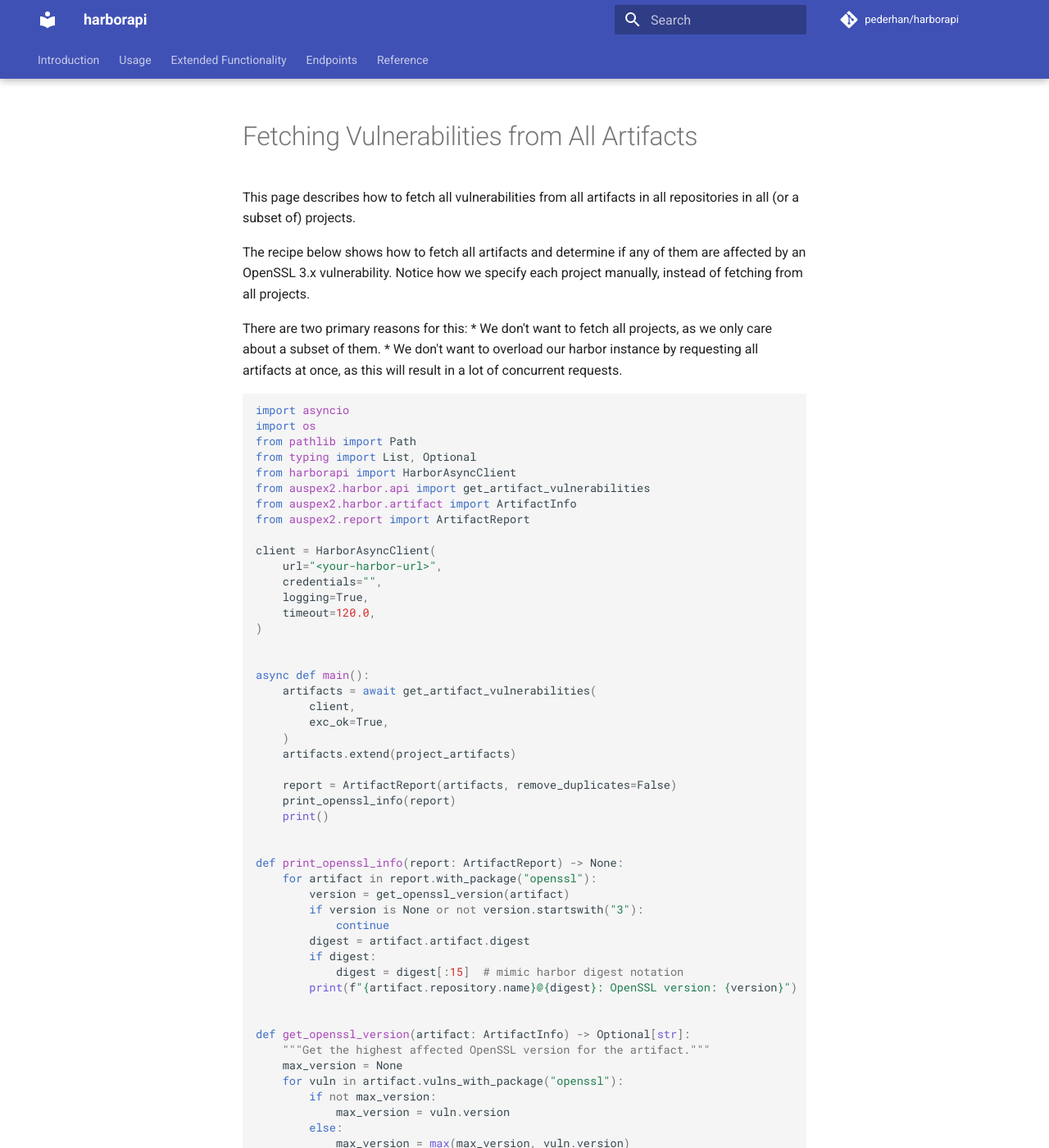
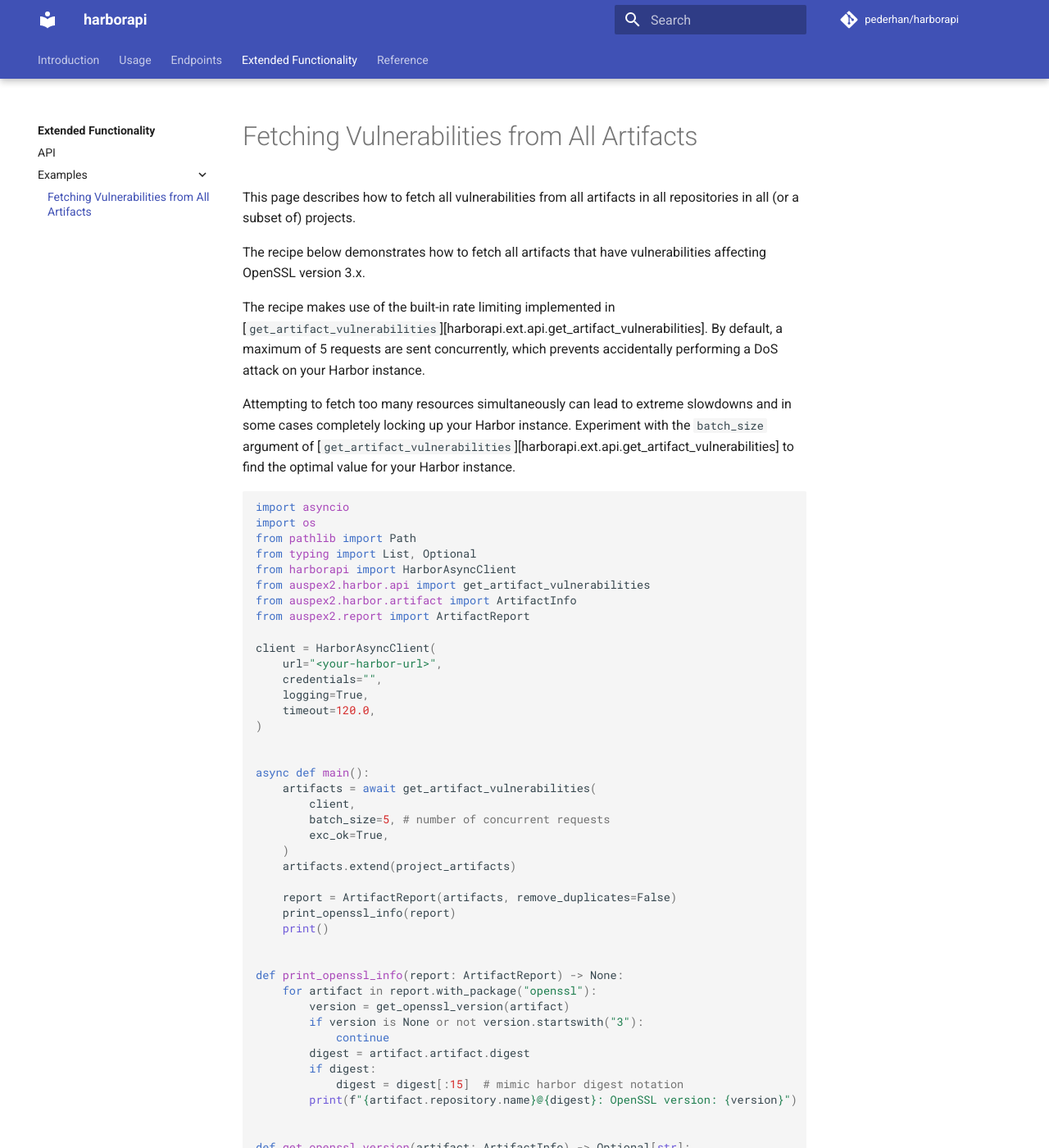
Before and after one commit to unioslo/harborapi, an MkDocs documentation site: the page built from docs/ext/examples/api-artifacts.md, in a window 1280 px wide and 1400 px high. Shown: the whole window at 82% size. Built offline with MkDocs 1.6.1 and Material for MkDocs 9.7.7, drawn with Linux system fonts in a browser that asks for light colours; comment, search, counter and statistics services are not loaded; some of the changed text lies outside the part shown.

Commit message:
Docs: add `ext` docs (WIP)

````diff
--- a/docs/ext/api-artifacts.md
+++ b/docs/ext/examples/api-artifacts.md
@@ -2,12 +2,11 @@
 
 This page describes how to fetch all vulnerabilities from all artifacts in all repositories in all (or a subset of) projects.
 
-The recipe below shows how to fetch all artifacts and determine if any of them are affected by an OpenSSL 3.x vulnerability. Notice how we specify each project manually, instead of fetching from all projects.
+The recipe below demonstrates how to fetch all artifacts that have vulnerabilities affecting OpenSSL version 3.x.
 
-There are two primary reasons for this:
-    * We don't want to fetch all projects, as we only care about a subset of them.
-    * We don't want to overload our harbor instance by requesting all artifacts at once, as this will result in a lot of concurrent requests.
+The recipe makes use of the built-in rate limiting implemented in [`get_artifact_vulnerabilities`][harborapi.ext.api.get_artifact_vulnerabilities]. By default, a maximum of 5 requests are sent concurrently, which prevents accidentally performing a DoS attack on your Harbor instance.
 
+Attempting to fetch too many resources simultaneously can lead to extreme slowdowns and in some cases completely locking up your Harbor instance. Experiment with the `batch_size` argument of [`get_artifact_vulnerabilities`][harborapi.ext.api.get_artifact_vulnerabilities] to find the optimal value for your Harbor instance.
 
 ```py
 import asyncio
@@ -30,6 +29,7 @@ client = HarborAsyncClient(
 async def main():
     artifacts = await get_artifact_vulnerabilities(
         client,
+        batch_size=5, # number of concurrent requests
         exc_ok=True,
     )
     artifacts.extend(project_artifacts)
@@ -64,3 +64,11 @@ def get_openssl_version(artifact: ArtifactInfo) -> Optional[str]:
 
 asyncio.run(main())
 ```
+
+Example output:
+
+```txt
+library/foo@sha256:f2f9fddc: OpenSSL version: 3.0.2-0ubuntu1.6
+other-project/bar@sha256:b498b376: OpenSSL version: 3.0.2-0ubuntu1.6
+legacy/baz@sha256:ddf6b9db: OpenSSL version: 3.0.2-0ubuntu1.6
+```
--- a/docs/ext/index.md
+++ b/docs/ext/index.md
@@ -1,3 +1,5 @@
+# `ext`: Extended Functionality
+
 The `ext` module contains extensions and utility functions that are not part of the Harbor API.
 
 It expands the functionality of the Harbor API by providing additional
--- a/mkdocs.yml
+++ b/mkdocs.yml
@@ -51,10 +51,6 @@ nav:
           - usage/recipes/artifactowner.md
           - usage/recipes/conc-artifact.md
           - usage/recipes/conc-repo.md
-  - "Extended Functionality":
-      - "ext/index.md"
-      - "ext/api.md"
-      - "ext/artifact.md"
   - "Endpoints":
       - endpoints/_overview.md
       - endpoints/artifacts.md
@@ -78,6 +74,11 @@ nav:
       - endpoints/systeminfo.md
       - endpoints/users.md
       - endpoints/usergroups.md
+  - "Extended Functionality":
+      - "ext/index.md"
+      - "ext/api.md"
+      - "Examples":
+          - "ext/examples/api-artifacts.md"
   - "Reference":
       - reference/client.md
       - reference/exceptions.md
````
Also changed, not shown: docs/ext/api.md (added, +49 -0 lines).
